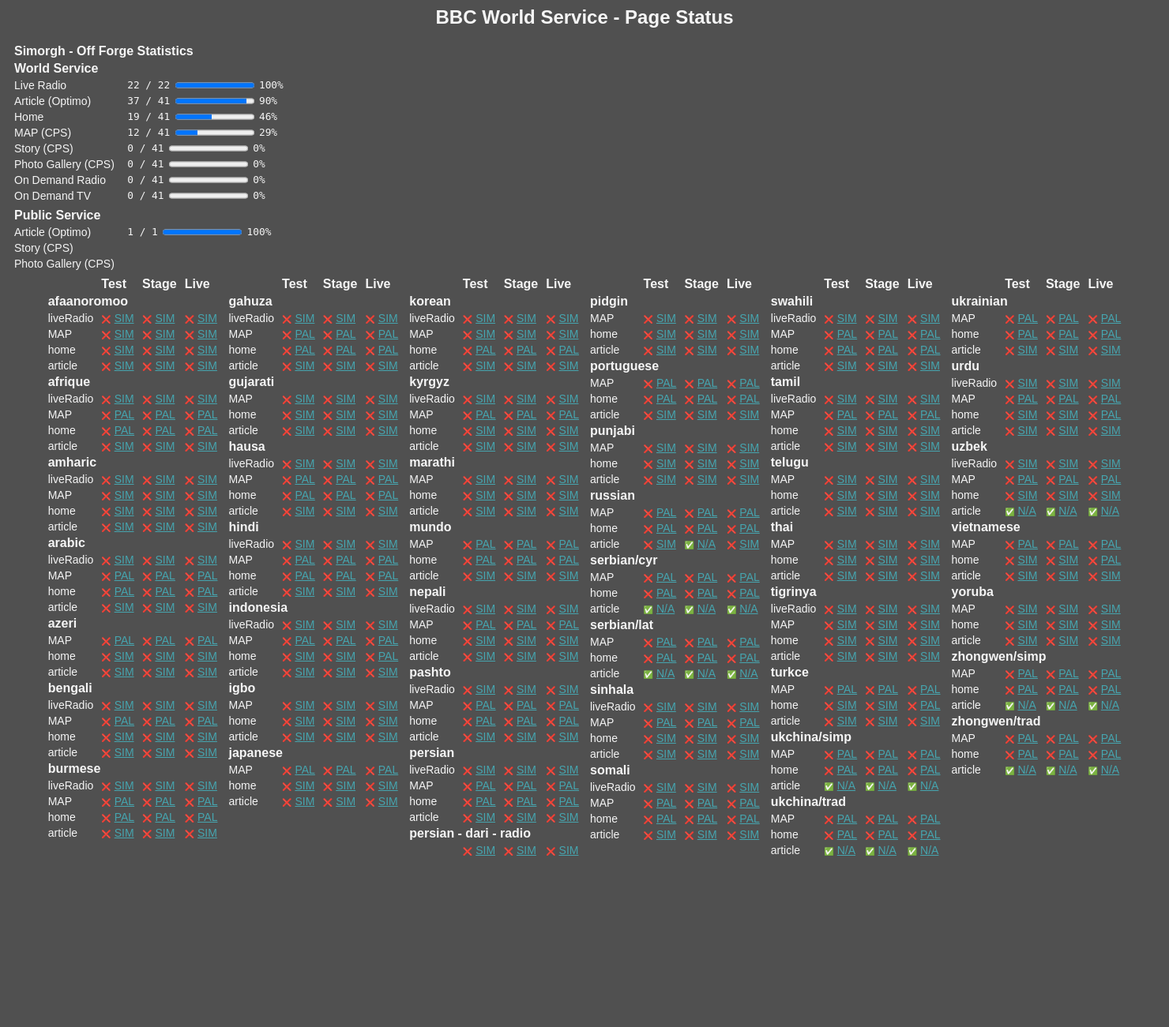
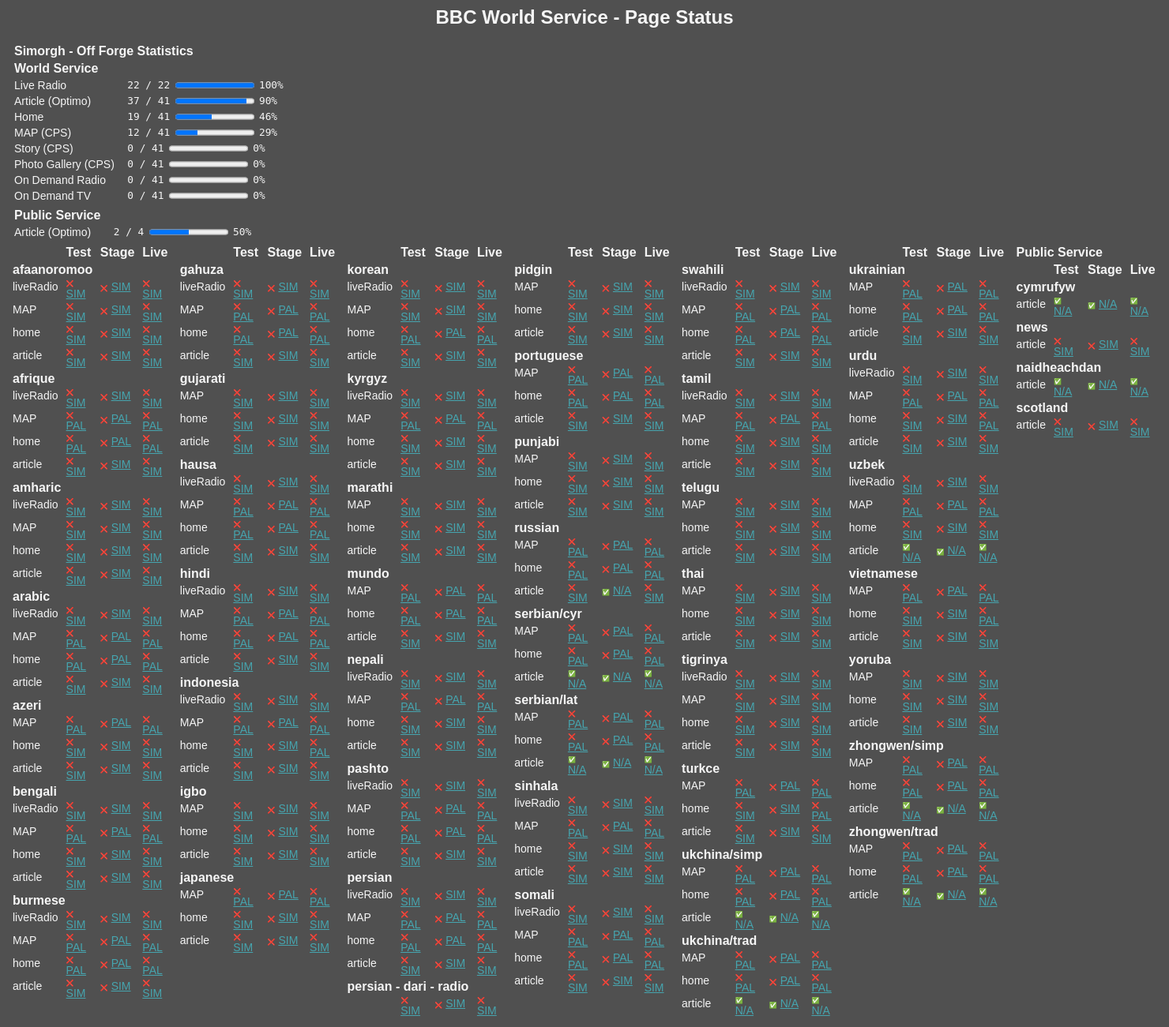
Before and after one commit to karinathomasbbc/ws-media-dashboard, a PHP site: page /index.html in a window 1480 px wide. Shown: the whole page at 79% size. Before the commit the page ends 1084 px from the top, so only its background shows below. Run offline with PHP 8.4, Linux system fonts and the light colour scheme.

Commit message:
Adding config and progress for Public service

```diff
--- a/index.html
+++ b/index.html
@@ -58,14 +58,6 @@
                     <td>Article (Optimo)</td>
                     <td id='Simorgh_article'></td>
                 </tr>
-                <tr>
-                    <td>Story (CPS)</td>
-                    <td id='Simorgh_story'></td>
-                </tr>
-                <tr>
-                    <td>Photo Gallery (CPS)</td>
-                    <td id='Simorgh_photos'></td>
-                </tr>
             </table>
         </td></tr>
 
@@ -2908,12 +2900,10 @@
     </td>
     </table>
     </td>
-
-    <tr>
     <td valign="top">
-            <table class="tg" style="display: none;">
-                <tr>
-                    <th colspan="4">Non W2020</th>
+        <table class="tg">
+            <tr>
+                <th colspan="4">Public Service</th>
             </tr>
             <tr>
                 <th></th>
@@ -2926,7 +2916,7 @@
             </tr>
             <tr>
 
-                    <td>article</td>
+                <td id="cymrufyw_article"></td>
                 <td>
                     <span class="status" id="cymrufyw_test_article_status"></span>
                     <span id="cymrufyw_test_article_renderer"></span>
@@ -2945,7 +2935,7 @@
                 <th colspan="4">news</th>
             </tr>
             <tr>
-                    <td>article</td>
+                <td id="news_article"></td>
                 <td>
                     <span class="status" id="news_test_article_status"></span>
                     <span id="news_test_article_renderer"></span>
@@ -2964,8 +2954,7 @@
                 <th colspan="4">naidheachdan</th>
             </tr>
             <tr>
-
-                    <td>article</td>
+                <td id="naidheachdan_article"></td>
                 <td>
                     <span class="status" id="naidheachdan_test_article_status"></span>
                     <span id="naidheachdan_test_article_renderer"></span>
@@ -2983,24 +2972,22 @@
                 <th colspan="4">scotland</th>
             </tr>
             <tr>
-
-                    <td id="scotland_home"></td>
-                    <td>
-                        <span class="status" id="scotland_test_home_status"></span>
-                        <span id="scotland_test_home_renderer"></span>
-                    </td>
-                    <td>
-                        <span class="status" id="scotland_stage_home_status"></span>
-                        <span id="scotland_stage_home_renderer"></span>
-                    </td>
-                    <td>
-                        <span class="status" id="scotland_live_home_status"></span>
-                        <span id="scotland_live_home_renderer"></span>
+                <td id="scotland_article"></td>
+                <td>
+                    <span class="status" id="scotland_test_article_status"></span>
+                    <span id="scotland_test_article_renderer"></span>
+                </td>
+                <td>
+                    <span class="status" id="scotland_stage_article_status"></span>
+                    <span id="scotland_stage_article_renderer"></span>
+                </td>
+                <td>
+                    <span class="status" id="scotland_live_article_status"></span>
+                    <span id="scotland_live_article_renderer"></span>
                 </td>
             </tr>
         </table>
     </td>
-    </tr>
     </table>
 
 </body>
--- a/style.css
+++ b/style.css
@@ -51,7 +51,7 @@
 }
 
 .status {
-    font-size: 10px;
+    font-size: 8px;
 }
 
 progress {
```
Also changed, not shown: index.js. Lines whose indentation alone changed are shown as unchanged.
